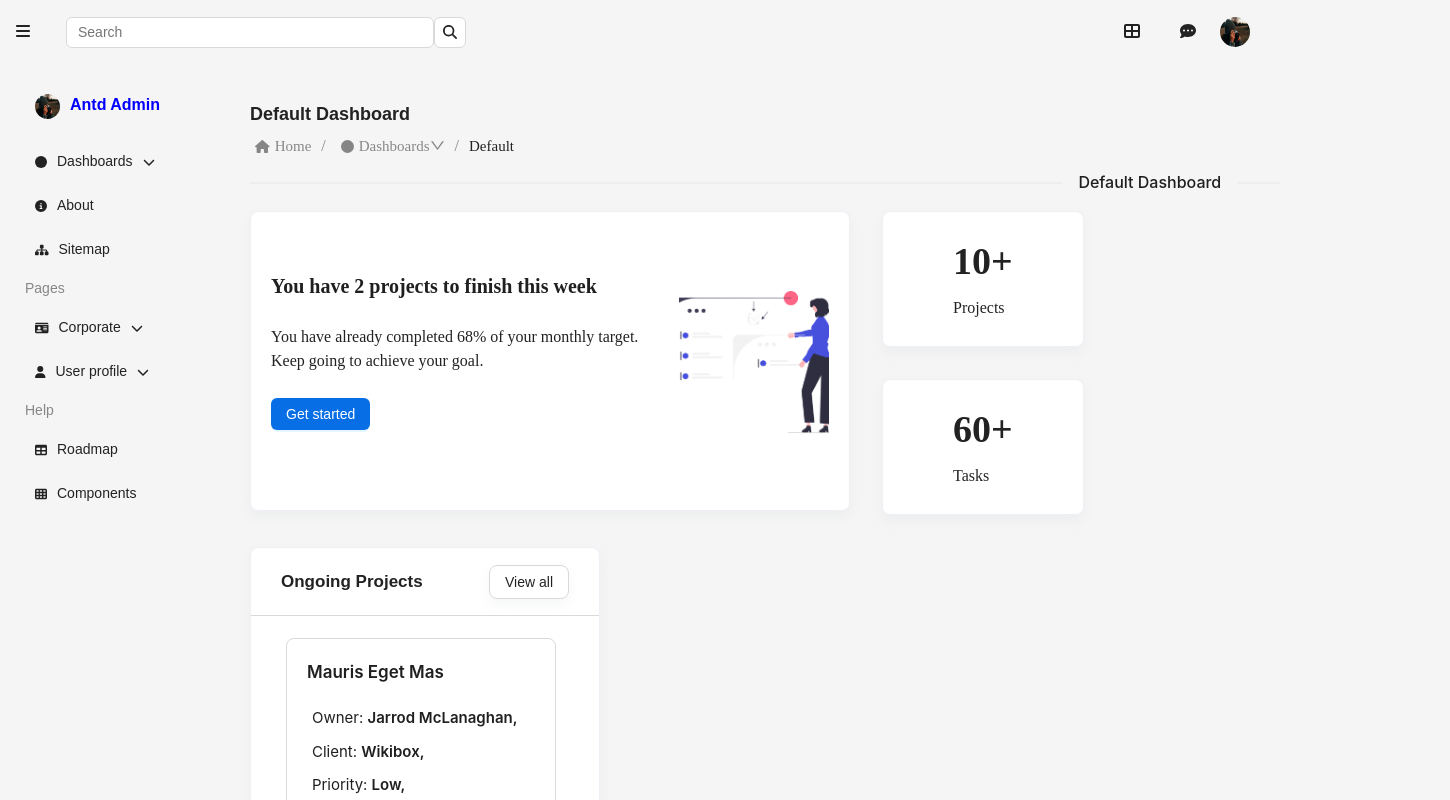
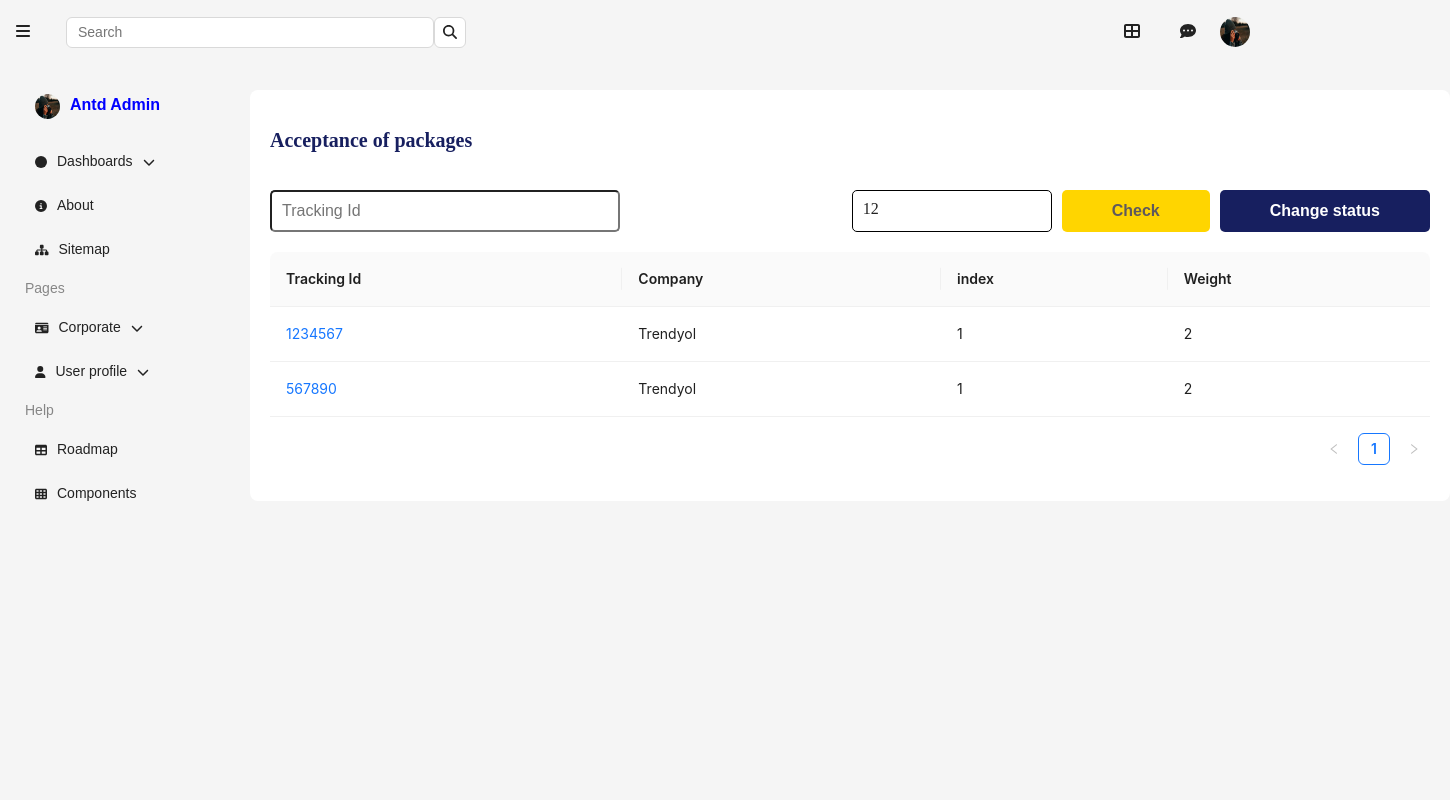
Before and after one commit to Nigar-21/Nigar-21-Azerpost-dashboard, a React (Vite) app: page /addPackage in a window 1280 px wide. Shown: the top 800 px of the page, 1450 px wide, since content can reach past the window. Built offline with nearby package versions, Linux system fonts and the light colour scheme.

Commit message:
addPackage page created

```diff
--- a/src/App.jsx
+++ b/src/App.jsx
@@ -1,8 +1,8 @@
 import { useState } from 'react';
 import './assets/scss/main.scss';
-import Header from "./components/header"
-import Sidebar from "./components/sidebar"
-import Home from "./pages/home"
+import Header from "./components/header";
+import Sidebar from "./components/sidebar";
+import Home from "./pages/home";
 import { BrowserRouter as Router, Route, Link } from 'react-router-dom';
 import AddPackage from './pages/AddPackage';
 import CustomContent from './components/customContent';
@@ -14,9 +14,9 @@ function App() {
     <Header />
     <Sidebar/>
     <CustomContent >
-      <Home/>
+      {/* <Home/> */}
 
-    {/* <AddPackage /> */}
+    <AddPackage />
     </CustomContent>
     </>
   )
--- /dev/null
+++ b/src/assets/scss/_addPackage.scss
@@ -0,0 +1,57 @@
+.addPackage{
+    background-color: white;
+    padding: 20px;
+    border-radius: 8px;
+    width: 1200px;
+    h2{
+        font-size: 20px;
+        font-weight: 800;
+        margin: 20px 0;
+        color:rgba(9, 17, 85, 0.94);
+    }
+    .checking{
+        display: flex;
+        justify-content: space-between;
+        padding: 20px 0;
+        input[type="text"]{
+            width: 350px;
+            padding: 10px;
+            border-radius: 5px;
+        }
+        .buttons{
+            display: flex;
+            gap: 10px;
+            span{
+                width: 200px;
+                padding: 10px;
+                border-radius: 5px;
+                border: solid 1px black;
+            }
+           .check{
+            padding: 10px 50px;
+            background-color: rgb(255, 213, 0);
+            color: rgba(6, 20, 145, 0.644);
+            font-weight: 600;
+            border:transparent ;
+            border-radius: 5px;
+            &:hover{
+                background-color: rgba(9, 17, 85, 0.94);
+            color: white;
+            }
+           }
+           .status{
+            padding: 10px 50px;
+            background-color: rgba(9, 17, 85, 0.94);
+            color: white;
+            font-weight: 600;
+            border:transparent ;
+            border-radius: 5px;
+            &:hover{
+                background-color: rgb(255, 213, 0);
+                color: rgba(6, 20, 145, 0.644);
+            }
+           }
+        }
+    }
+
+}
--- a/src/assets/scss/_home.scss
+++ b/src/assets/scss/_home.scss
@@ -1,8 +1,9 @@
 .defaultContent {
-  .home{
     position: absolute;
     top: 90px;
     left: 250px;
+  .home{
+
 .header{
     h2{
         font-size: 18px;
@@ -53,7 +54,7 @@ font-size: 16px;
         justify-content: space-between;
         padding: 60px 20px;
         gap: 24px;
-        max-width: 600px;
+        max-width: 650px;
         width: 100%;
         height: 300px;
         .text{
@@ -131,9 +132,9 @@ font-size: 16px;
         }
     }
     .onGoingProjects{
-        max-width: 350px;
+        max-width: 300px;
         width: 100%;
-        height: 370px;
+        height: 350px;
         box-shadow: #8c98a413 0 6px 12px;
         border: 1px solid rgba(231, 234, 243, .7);
         background: #ffffff;
@@ -165,33 +166,34 @@ font-size: 16px;
             }
         }
         .carousel{
-
           border: #d9d9d9 solid 1px;
-          padding: 20px;
-          max-width: 270px;
+          padding: 15px;
+          max-width: 250px;
+          width: 100%;
           border-radius: 8px;
           position: absolute;
           top: 90px;
-          left: 35px;
+          left: 25px;
+          &:hover{
+            border: transparent;
+            box-shadow: #8c98a413 0 6px 12px;
+          }
           h3{
             font-size: 17px;
             font-weight: 600;
             margin-bottom: 15px;
           }
           p{
-            padding: 5px;
+            padding: 4px;
             font-size: 15px;
           }
           span{
             font-weight: 600;
           }
           .slick-dots{
-            bottom: -40px;
+            bottom: -5px;
             li{
                 background-color: #d9d9d9;
-               &:active{
-                background-color: black;
-               }
               }
           }
 
--- a/src/assets/scss/main.scss
+++ b/src/assets/scss/main.scss
@@ -3,3 +3,4 @@
 @import"header";
 @import"sidebar";
 @import"home";
+@import"addPackage";
--- a/src/components/customSlider.jsx
+++ b/src/components/customSlider.jsx
@@ -9,7 +9,7 @@ const contentStyle = {
 };
 const CustomSlider = () => (
  <div className='carousel'>
-     <Carousel autoplay>
+     <Carousel autoplay >
     <div>
         <h3>Aenean Sit Amet</h3>
          <p>Owner: <span>Dael Bulward,</span></p>
--- /dev/null
+++ b/src/components/table.jsx
@@ -0,0 +1,42 @@
+import { Space, Table, Tag } from 'antd';
+const columns = [
+  {
+    title: 'Tracking Id',
+    dataIndex: 'TrackingId',
+    key: 'TrackingId',
+    render: (text) => <a>{text}</a>,
+  },
+  {
+    title: 'Company',
+    dataIndex: 'Company',
+    key: 'Company',
+  },
+  {
+    title: 'index',
+    dataIndex: 'index',
+    key: 'index',
+  },
+  {
+    title: 'Weight',
+    key: 'weight',
+    dataIndex: 'weight',
+  },
+];
+const data = [
+  {
+    key: '1',
+    TrackingId: '1234567',
+    Company: 'Trendyol',
+    index: '1',
+    weight:'2',
+  },
+  {
+    key: '2',
+    TrackingId: '567890',
+    Company: 'Trendyol',
+    index: '1',
+    weight:'2',
+  }
+];
+const CustomTable = () => <Table columns={columns} dataSource={data} />;
+export default CustomTable;
--- a/src/pages/AddPackage.jsx
+++ b/src/pages/AddPackage.jsx
@@ -1,5 +1,22 @@
+import {useState} from "react"
+import CustomTable from "../components/table";
 export default function AddPackage() {
   return (
-    <div>AddPackage</div>
-  )
+    <div className="addPackage">
+      <h2>Acceptance of packages</h2>
+      <div className="checking">
+        <input type="text" placeholder="Tracking Id" />
+        <div className="buttons">
+         <span>
+          12
+         </span>
+          <button className="check">Check</button>
+          <button className="status">Change status</button>
+        </div>
+      </div>
+      <div className="data">
+        <CustomTable />
+      </div>
+    </div>
+  );
 }
```
